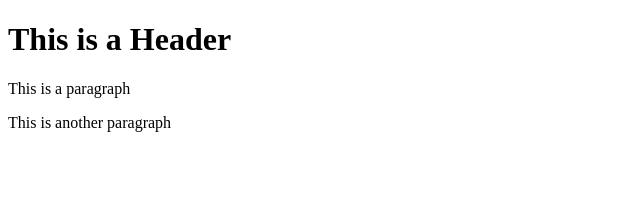
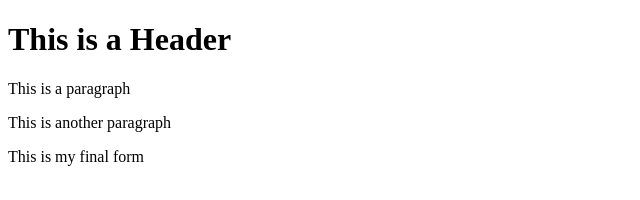
Before and after one commit to sergio-arreola/git-test, a website: page index.html in a window 1280 px wide. Shown: the whole page, without its empty margins (0-640 px from the left). Drawn offline with Linux system fonts and the light colour scheme.

Commit message:
node_modules

```diff
--- a/index.html
+++ b/index.html
@@ -4,5 +4,6 @@
       <h1>This is a Header</h1>
       <p>This is a paragraph</p>
       <p>This is another paragraph</p>
+      <p>This is my final form</p>
    </body>
 </html>
```
Also changed, not shown: package.json (added, +19 -0 lines), 1 other file.
